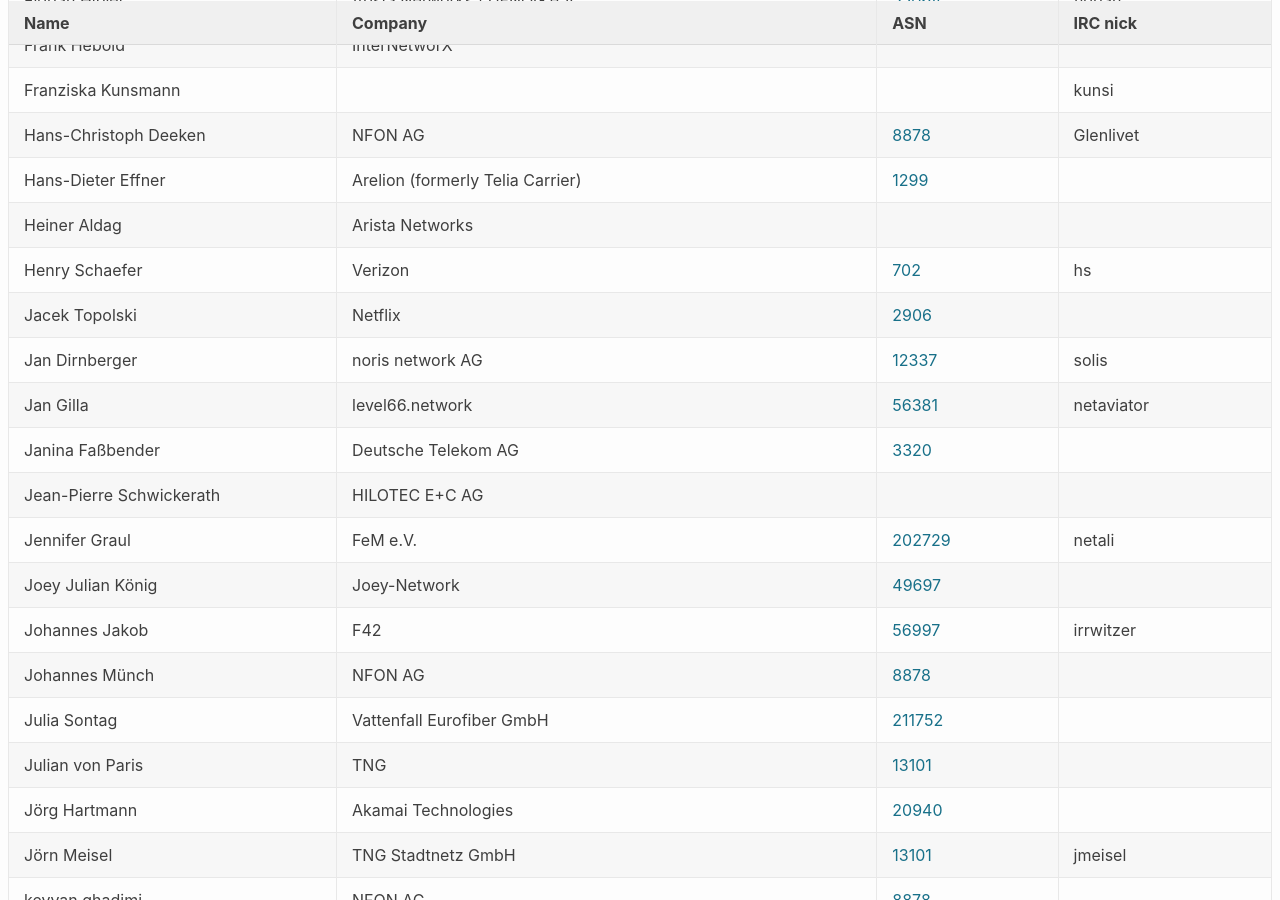
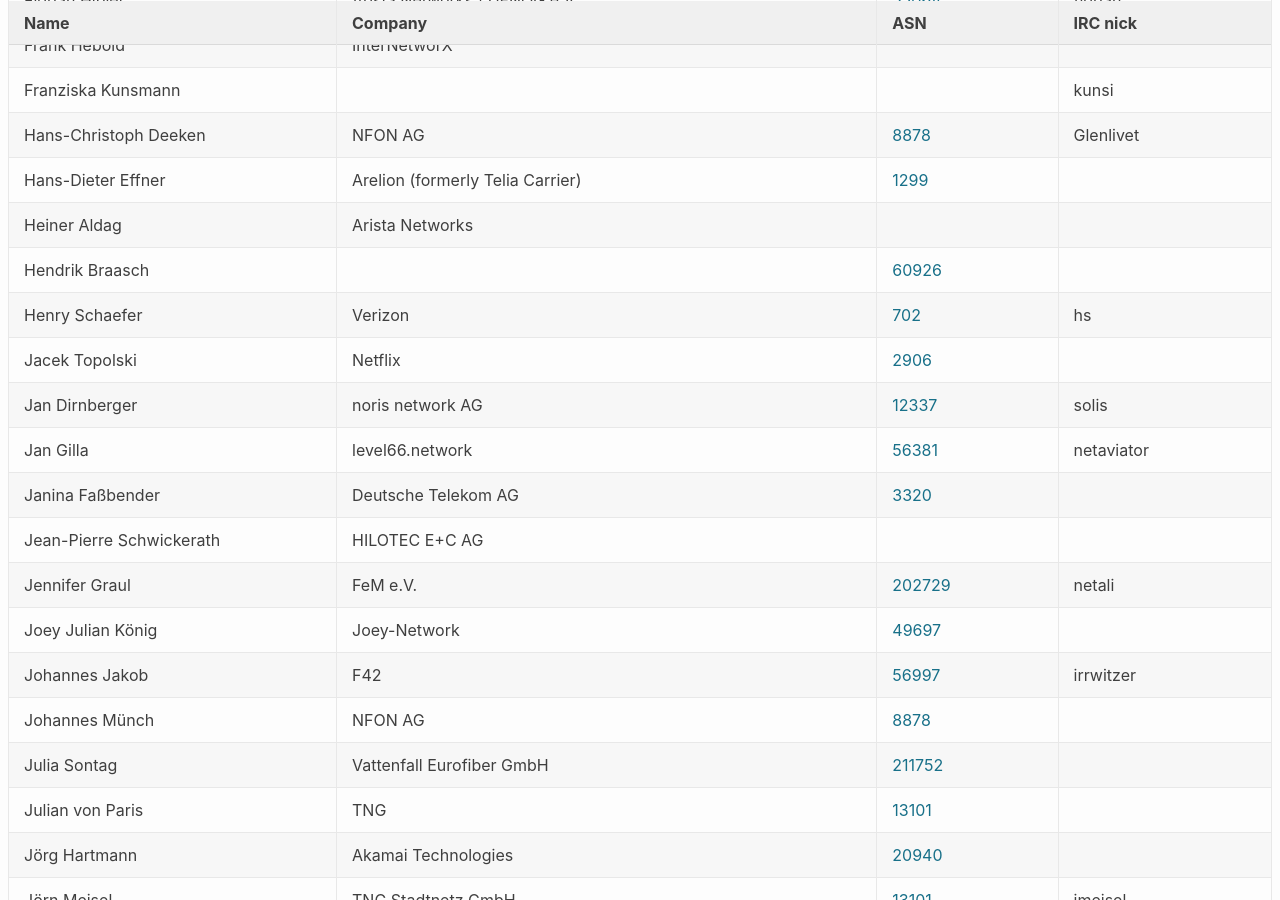
Before and after one commit to denog/pretix-attendeelist, a Jekyll site: the page built from denog15/index.md, in a window 1280 px wide and 900 px high, scrolled down 1909 px. Built offline with Jekyll 4.4.1, drawn with Linux system fonts in a browser that asks for light colours.

Commit message:
Latest data: Wed Aug 30 20:10:31 UTC 2023

```diff
--- a/_data/attendees_denog15_onsite.json
+++ b/_data/attendees_denog15_onsite.json
@@ -262,6 +262,12 @@
     "company": "Arista Networks",
     "irc": null,
     "asn": null
+  },
+  {
+    "name": "Hendrik Braasch",
+    "company": null,
+    "irc": null,
+    "asn": "60926"
   },
   {
     "name": "Henry Schaefer",
```
